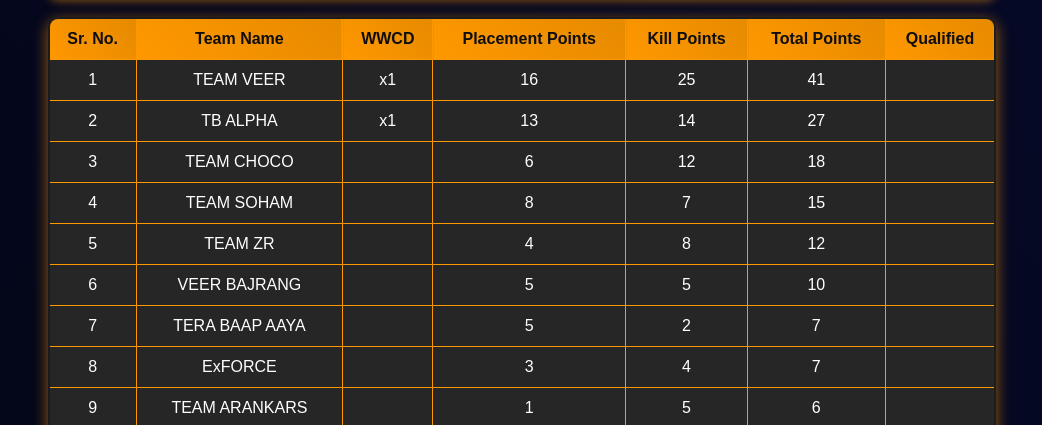
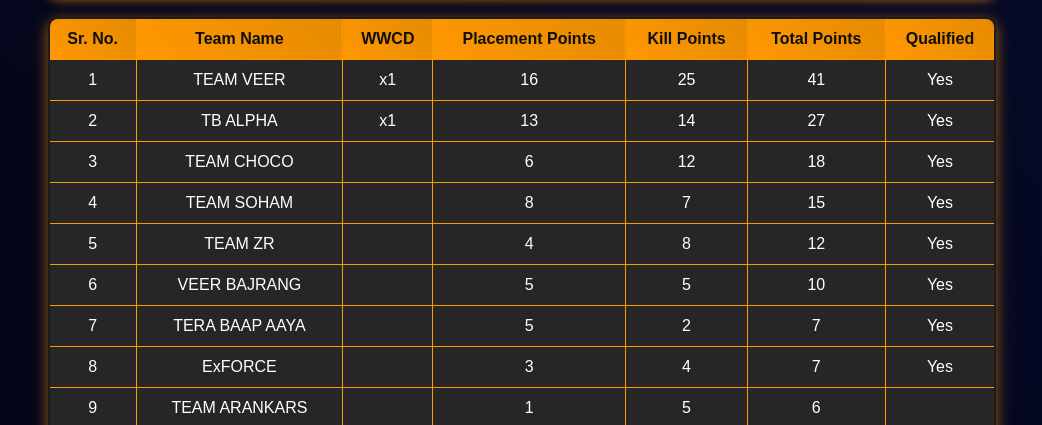
Before and after one commit to DarkVenomLS/BgmiPointsTable, a plain HTML site: page index.html in a window 1280 px wide. Shown: the part 375-800 px from the top of the page, without its empty margins (118-1160 px from the left). Drawn offline with nearby package versions, Linux system fonts and the light colour scheme.

Commit message:
Group D updated again

```diff
--- a/index.html
+++ b/index.html
@@ -441,7 +441,7 @@
               <td>16</td>
               <td>25</td>
               <td>41</td>
-              <td></td>
+              <td>Yes</td>
           </tr>
           <tr>
               <td>2</td>
@@ -450,7 +450,7 @@
               <td>13</td>
               <td>14</td>
               <td>27</td>
-              <td></td>
+              <td>Yes</td>
           </tr>
           <tr>
               <td>3</td>
@@ -459,7 +459,7 @@
               <td>6</td>
               <td>12</td>
               <td>18</td>
-              <td></td>
+              <td>Yes</td>
           </tr>
           <tr>
               <td>4</td>
@@ -468,7 +468,7 @@
               <td>8</td>
               <td>7</td>
               <td>15</td>
-              <td></td>
+              <td>Yes</td>
           </tr>
           <tr>
               <td>5</td>
@@ -477,7 +477,7 @@
               <td>4</td>
               <td>8</td>
               <td>12</td>
-              <td></td>
+              <td>Yes</td>
           </tr>
           <tr>
               <td>6</td>
@@ -486,7 +486,7 @@
               <td>5</td>
               <td>5</td>
               <td>10</td>
-              <td></td>
+              <td>Yes</td>
           </tr>
           <tr>
               <td>7</td>
@@ -495,7 +495,7 @@
               <td>5</td>
               <td>2</td>
               <td>7</td>
-              <td></td>
+              <td>Yes</td>
           </tr>
           <tr>
               <td>8</td>
@@ -504,7 +504,7 @@
               <td>3</td>
               <td>4</td>
               <td>7</td>
-              <td></td>
+              <td>Yes</td>
           </tr>
           <tr>
               <td>9</td>
```
